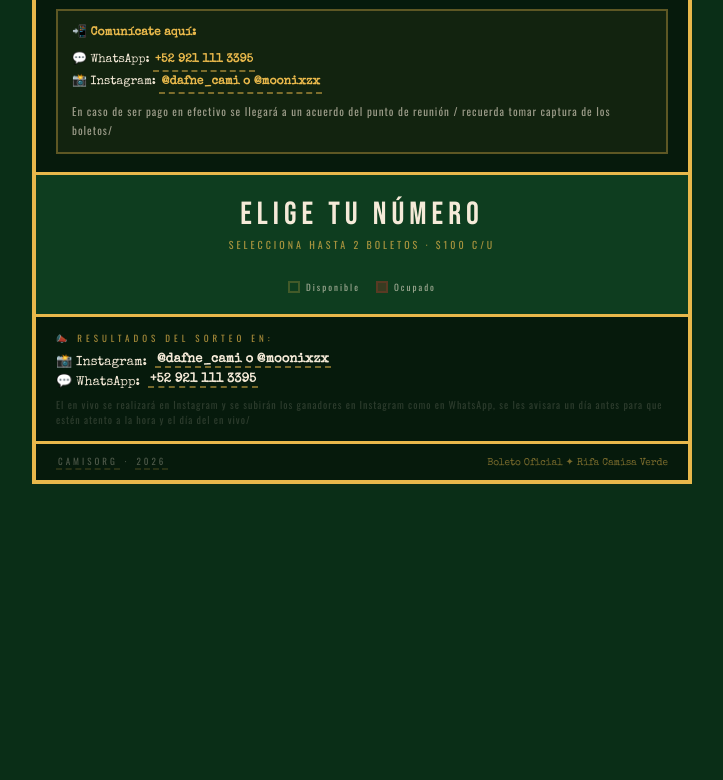
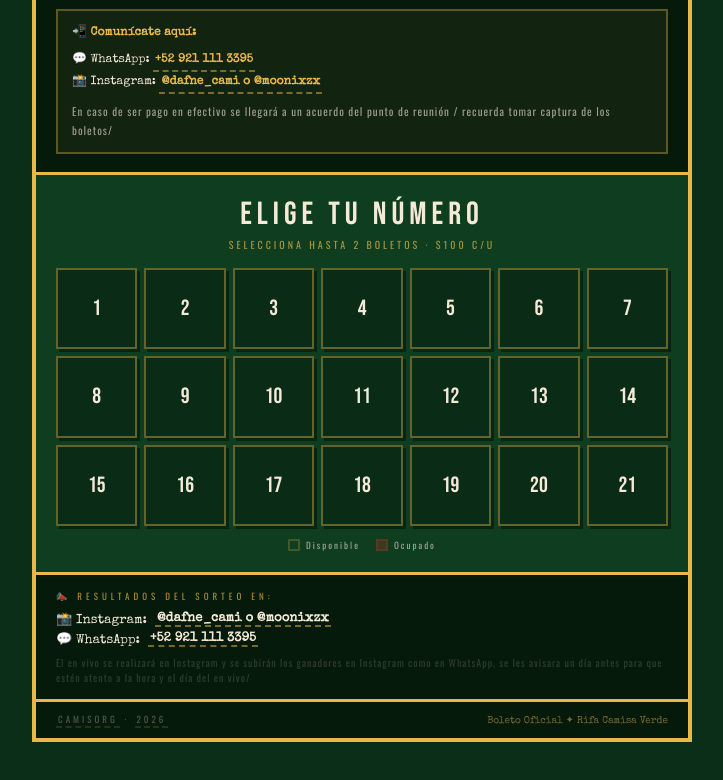
Before and after one commit to xiaolungx/rifacamsiavrd, a plain HTML site: page index.html in a window 1280 px wide. Shown: the part 1112-1892 px from the top of the page, without its empty margins (278-1001 px from the left). Before the commit the page ends 1636 px from the top, so only its background shows below. Drawn offline with nearby package versions, Linux system fonts and the light colour scheme; no server answers.

Commit message:
Add files via upload

```diff
--- a/index.html
+++ b/index.html
@@ -858,7 +858,11 @@ function startRealtimeSync(){
 //  CARGA INICIAL
 // ════════════════════════════════════════
 function init(){
-  startRealtimeSync(); // SSE carga los datos y llama buildGrid() solo
+  // Dibuja la grilla inmediatamente (con localStorage o vacía)
+  try{ taken = JSON.parse(localStorage.getItem('rifa_verde_taken') || '{}'); }catch(_){}
+  buildGrid();
+  // SSE se conecta y actualiza con los datos reales de Firebase
+  startRealtimeSync();
   initJerseyImage();
 }
 
```
